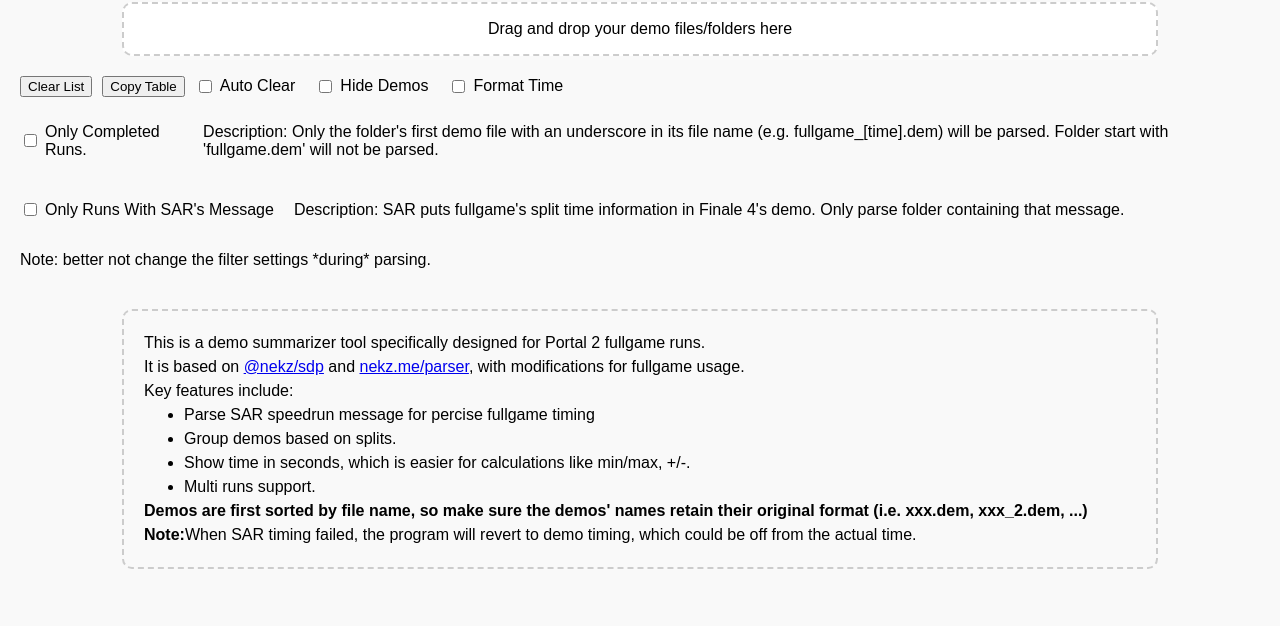
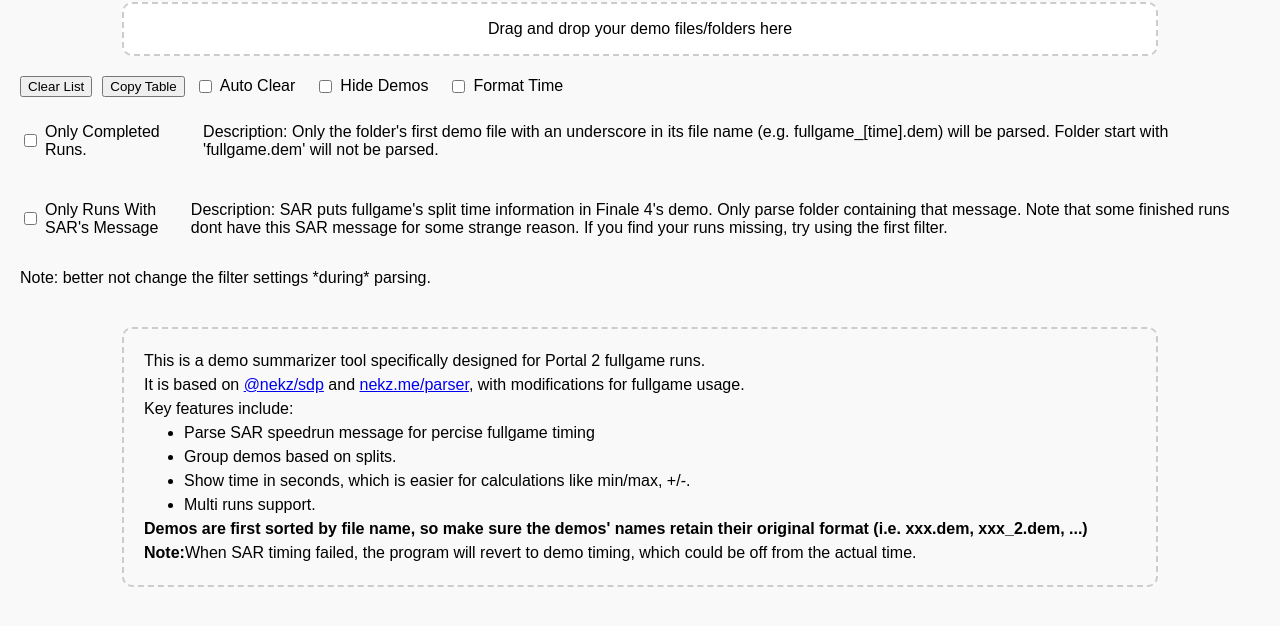
Before and after one commit to justaLoli/portal2-fullgame-demo-parse, a plain HTML site: page index.html in a window 1280 px wide. Shown: the part 98-724 px from the top of the page. Drawn offline with Linux system fonts and the light colour scheme.

Commit message:
revise hint

```diff
--- a/index.html
+++ b/index.html
@@ -24,7 +24,7 @@
   </div>
   <div id="button-container">
     <label><input type="checkbox" id="sar-only">Only Runs With SAR's Message</label>
-    <p>Description: SAR puts fullgame's split time information in Finale 4's demo. Only parse folder containing that message.
+    <p>Description: SAR puts fullgame's split time information in Finale 4's demo. Only parse folder containing that message. Note that some finished runs dont have this SAR message for some strange reason. If you find your runs missing, try using the first filter.
     </p>
   </div>
   <p>Note: better not change the filter settings *during* parsing.</p>
```
